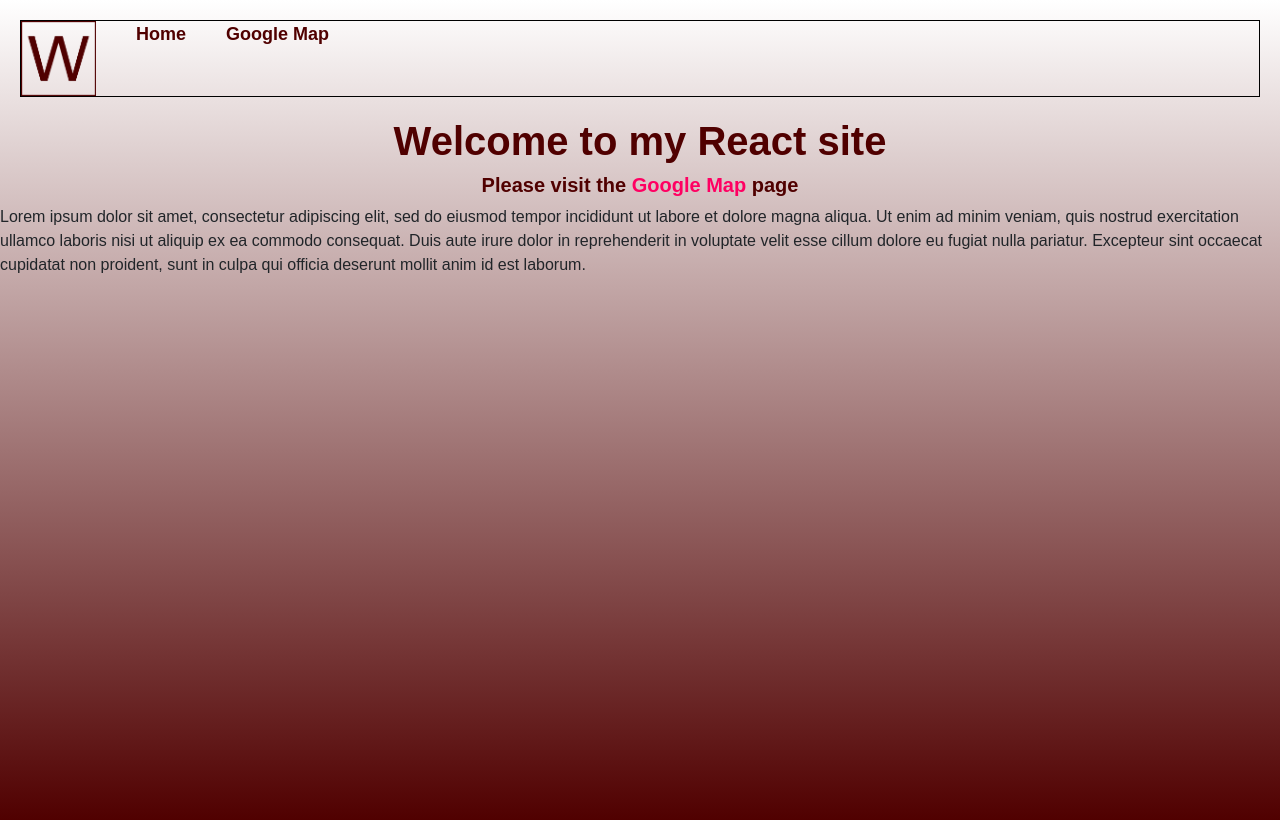
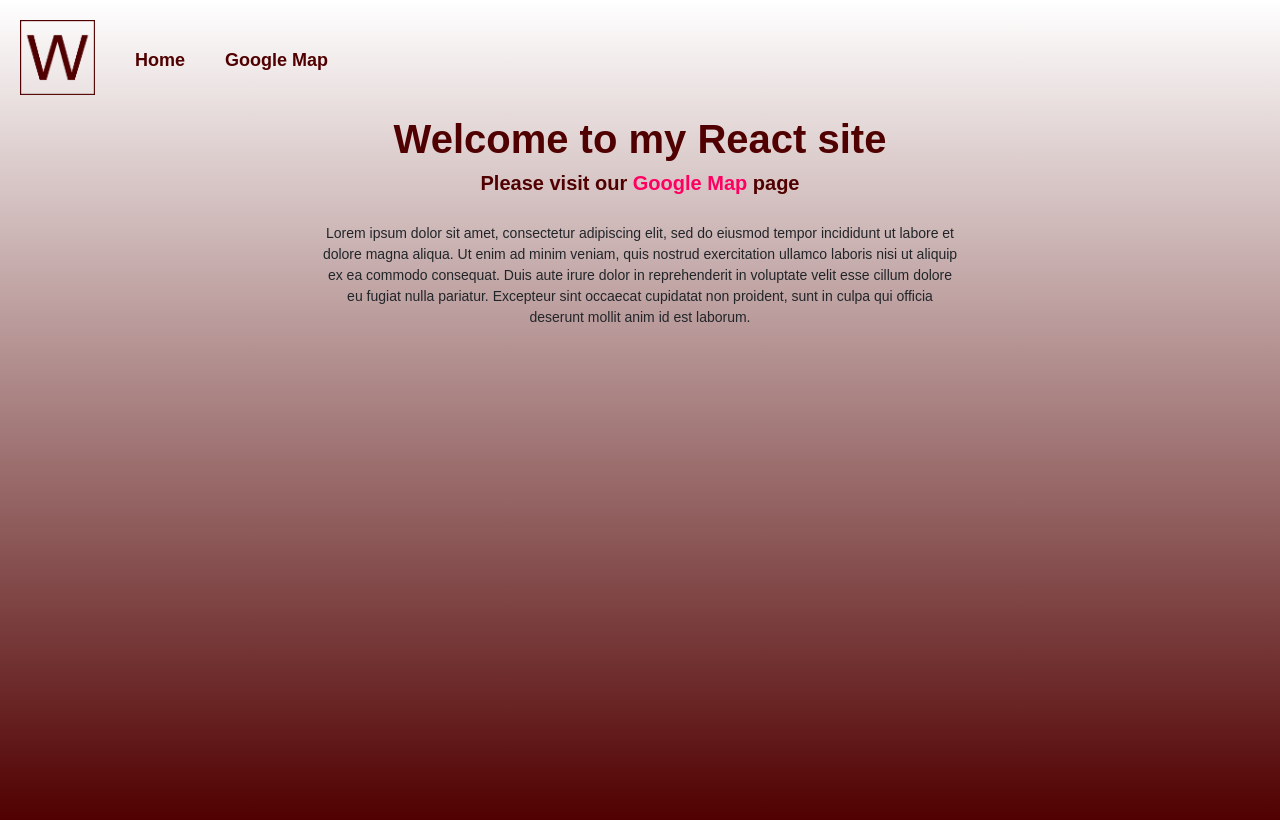
Before and after one commit to wendelljones/reacttestproject_30a, a React (Create React App) app: page / in a window 1280 px wide. Built offline with nearby package versions, Linux system fonts and the light colour scheme.

Commit message:
fixed map and nav

```diff
--- a/src/App.css
+++ b/src/App.css
@@ -2,7 +2,15 @@
   display: flex;
   margin: 20px;
   padding: 0px;
-  border: 1px solid black;
+}
+
+.navLink {
+
+  flex-direction: column;
+  align-items: center;
+  justify-content: center;
+  margin: auto 0px;
+  font-size: 25px;
 }
 
 .navLink a {
--- a/src/components/header.js
+++ b/src/components/header.js
@@ -14,4 +14,5 @@ function Header()  {
     )
 }
 
+
 export default Header;
--- a/src/components/homepage.js
+++ b/src/components/homepage.js
@@ -6,8 +6,8 @@ function Homepage() {
     return (
             <div>
                 <h1>Welcome to my React site</h1>
-                <h4>Please visit the <Link to="/googlemap">Google Map</Link> page</h4>
-                <div>
+                <h4>Please visit our <Link to="/googlemap">Google Map</Link> page</h4>
+                <div className="homepageDivContent">
                 <p>Lorem ipsum dolor sit amet, consectetur adipiscing elit, sed do eiusmod tempor incididunt ut labore et dolore magna aliqua. Ut enim ad minim veniam, quis nostrud exercitation ullamco laboris nisi ut aliquip ex ea commodo consequat. Duis aute irure dolor in reprehenderit in voluptate velit esse cillum dolore eu fugiat nulla pariatur. Excepteur sint occaecat cupidatat non proident, sunt in culpa qui officia deserunt mollit anim id est laborum.</p>
                 </div>
             </div>
--- a/src/styles/header.css
+++ b/src/styles/header.css
@@ -1,7 +1,5 @@
 .header {
     display: flex;
-    margin: 20px;
-    padding: 0px;
     font-family: Arial, Helvetica, sans-serif;
     font-weight: 700;
     font-size: 18px;
--- a/src/styles/homepage.css
+++ b/src/styles/homepage.css
@@ -3,3 +3,15 @@
 .homepageText {
     text-align: center;
 }
+
+.homepageDivContent p {
+    font-family: Arial, Helvetica, sans-serif;
+    font-size: 14px;
+}
+
+.homepageDivContent {
+    width: 50%;
+    text-align: center;
+    margin: auto;
+    padding-top: 20px;
+}
```
